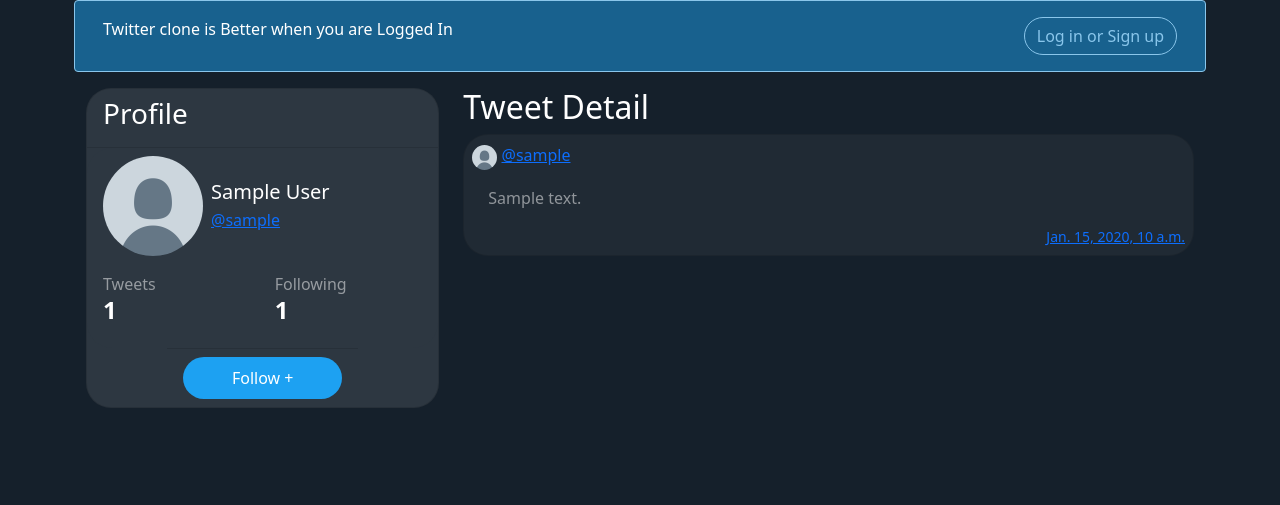
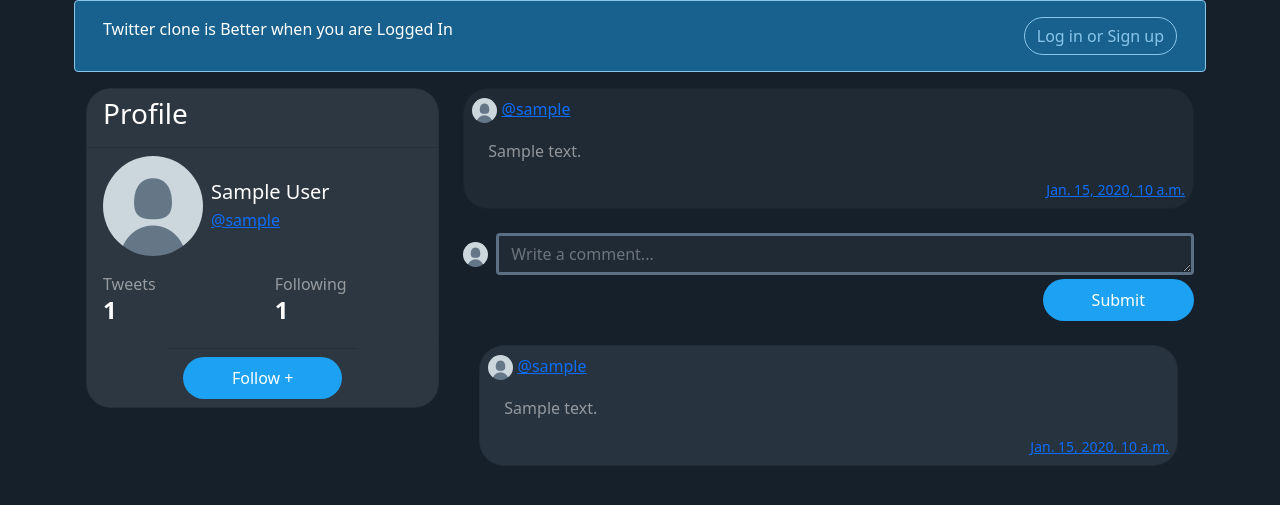
Before and after one commit to luisfff29/twitterclone, a Django app: page /tweet/1/ in a window 1280 px wide. Shown: the top 505 px of the page. Run offline with Django 3.2, Linux system fonts and the light colour scheme; tables that the repository leaves empty hold one stand-in row (values such as "Sample post"); some libraries are stand-ins or nearby versions.

Commit message:
add comments to tweets

```diff
--- a/static/css/style.css
+++ b/static/css/style.css
@@ -67,6 +67,16 @@ body {
   background-color: white !important;
 }
 
+/*** Tweets ***/
+
+.comments * {
+  background-color: #27333f !important;
+}
+
+.form-control {
+  border: solid #5c7084;
+}
+
 /*** General ***/
 
 .color-btn {
@@ -119,7 +129,7 @@ body {
 
 .bg-tweet,
 .bg-tweet:focus {
-  background-color: var(--bg-tweet) !important;
+  background-color: var(--bg-tweet);
 }
 
 .bg-profile *:not(.btn) {
--- a/templates/profile_card.html
+++ b/templates/profile_card.html
@@ -9,8 +9,8 @@
       <img class="rounded-circle profile-avatar" src="{% static 'images/avatar.png' %}" alt="default avatar">
       <div class="pl-2">
         <h5 class="card-title">
-          {% if data.get_full_name %}
-          {{ data.get_full_name }}
+          {% if data.full_name %}
+          {{ data.full_name }}
           {% else %}
           {{ data.username }}
           {% endif %}
--- a/templates/tweet/detail.html
+++ b/templates/tweet/detail.html
@@ -1,6 +1,6 @@
 <!DOCTYPE html>
 {% extends 'base.html' %}
-
+{% load static %}
 {% block profile_card_block %}
 <div class="col-md-4">
   {% include 'profile_card.html' with data=profile_user %}
@@ -9,7 +9,23 @@
 
 {% block body_block %}
 <div class="col-md-8">
-  <h2>Tweet Detail</h2>
-  {% include 'tweet_card.html' with data=tweet %}
+  <div class="mb-4">
+    {% include 'tweet_card.html' with data=tweet %}
+  </div>
+  <form class="form-inline mb-2" action="comment" method="post">
+    {% csrf_token %}
+    <div class="d-flex align-items-center mb-1">
+      <img class="rounded-circle tweet-avatar mr-2" src="{% static 'images/avatar.png' %}" alt="avatar" />
+      {{ form.body }}
+    </div>
+    <div class="text-right">
+      <input type="submit" class="btn color-btn rounded-pill px-5 py-2" value="Submit">
+    </div>
+  </form>
+  <div class="comments p-3">
+    {% for comment in comments %}
+    {% include "tweet_card.html" with data=comment %}
+    {% endfor %}
+  </div>
 </div>
 {% endblock %}
--- a/templates/tweet/tweet.html
+++ b/templates/tweet/tweet.html
@@ -13,7 +13,9 @@
   <form method="POST">
     {% csrf_token %}
     {{ form.body }}
-    <input class="btn color-btn rounded-pill px-5 py-2 float-right" type="submit" value="Tweet!" />
+    <div class="text-right">
+      <input class="btn color-btn rounded-pill px-5 py-2" type="submit" value="Tweet!" />
+    </div>
   </form>
 </div>
 {% endblock %}
--- a/templates/twitteruser/index.html
+++ b/templates/twitteruser/index.html
@@ -20,7 +20,7 @@
     {% endfor %}
   </div>
 </div>
-{% endblock  %}
+{% endblock %}
 
 {% block follow_block %}
 <div class="col-md-3">
--- a/tweet/forms.py
+++ b/tweet/forms.py
@@ -9,3 +9,11 @@ class TweetForm(forms.Form):
             'rows': '5'
         }
     ))
+
+
+class CommentForm(forms.Form):
+    body = forms.CharField(max_length=140, widget=forms.Textarea(attrs={
+        'class': 'form-control bg-tweet text-white',
+        'placeholder': 'Write a comment...',
+        'rows': '1',
+    }))
--- a/tweet/models.py
+++ b/tweet/models.py
@@ -11,3 +11,13 @@ class TweetMessage(models.Model):
 
     def __str__(self):
         return self.user.username
+
+
+class TweetComment(models.Model):
+    user = models.ForeignKey(CustomUser, on_delete=models.CASCADE)
+    message = models.ForeignKey(TweetMessage, on_delete=models.CASCADE)
+    body = models.TextField()
+    date = models.DateTimeField(default=timezone.now)
+
+    def __str__(self):
+        return self.body
--- a/tweet/urls.py
+++ b/tweet/urls.py
@@ -5,4 +5,6 @@ from tweet import views
 urlpatterns = [
     path('compose/', views.TweetView.as_view(), name='compose'),
     path('<int:id>/', views.TweetDetail.as_view(), name='tweet'),
+    path('<int:id>/comment', views.add_comment_to_tweet,
+         name='add_comment_to_tweet'),
 ]
--- a/tweet/views.py
+++ b/tweet/views.py
@@ -1,6 +1,6 @@
 from django.shortcuts import render, reverse
-from tweet.forms import TweetForm
-from tweet.models import TweetMessage
+from tweet.forms import TweetForm, CommentForm
+from tweet.models import TweetMessage, TweetComment
 from twitteruser.models import CustomUser
 from django.http import HttpResponseRedirect
 from notification.models import NotificationModel
@@ -49,6 +49,9 @@ class TweetDetail(View):
         tweet = TweetMessage.objects.get(id=id)
         tweets = TweetMessage.objects.filter(user=tweet.user)
         profile_user = tweet.user
+        comments = TweetComment.objects.filter(
+            message=TweetMessage.objects.get(id=id)).order_by("-date")
+        form = CommentForm()
         try:
             num_notif = NotificationModel.objects.filter(
                 user=request.user, viewed=False).count()
@@ -59,9 +62,26 @@ class TweetDetail(View):
             following = False
 
         return render(request, 'tweet/detail.html', {
+            'form': form,
             'tweet': tweet,
+            'comments': comments,
             'following': following,
             'tweets': tweets,
             'profile_user': profile_user,
             'num_notif': num_notif
         })
+
+
+def add_comment_to_tweet(request, id):
+    if request.method == "POST":
+        form = CommentForm(request.POST)
+        if form.is_valid():
+            data = form.cleaned_data
+            comment = TweetComment.objects.create(
+                user=request.user,
+                message=TweetMessage.objects.get(id=id),
+                body=data['body'],
+            )
+            comment.save()
+            return HttpResponseRedirect(reverse('tweet', args=(id,)))
+    return HttpResponseRedirect(reverse('tweet', args=(id,)))
```
Also changed, not shown: templates/follow_card.html (+6 -2 lines).
